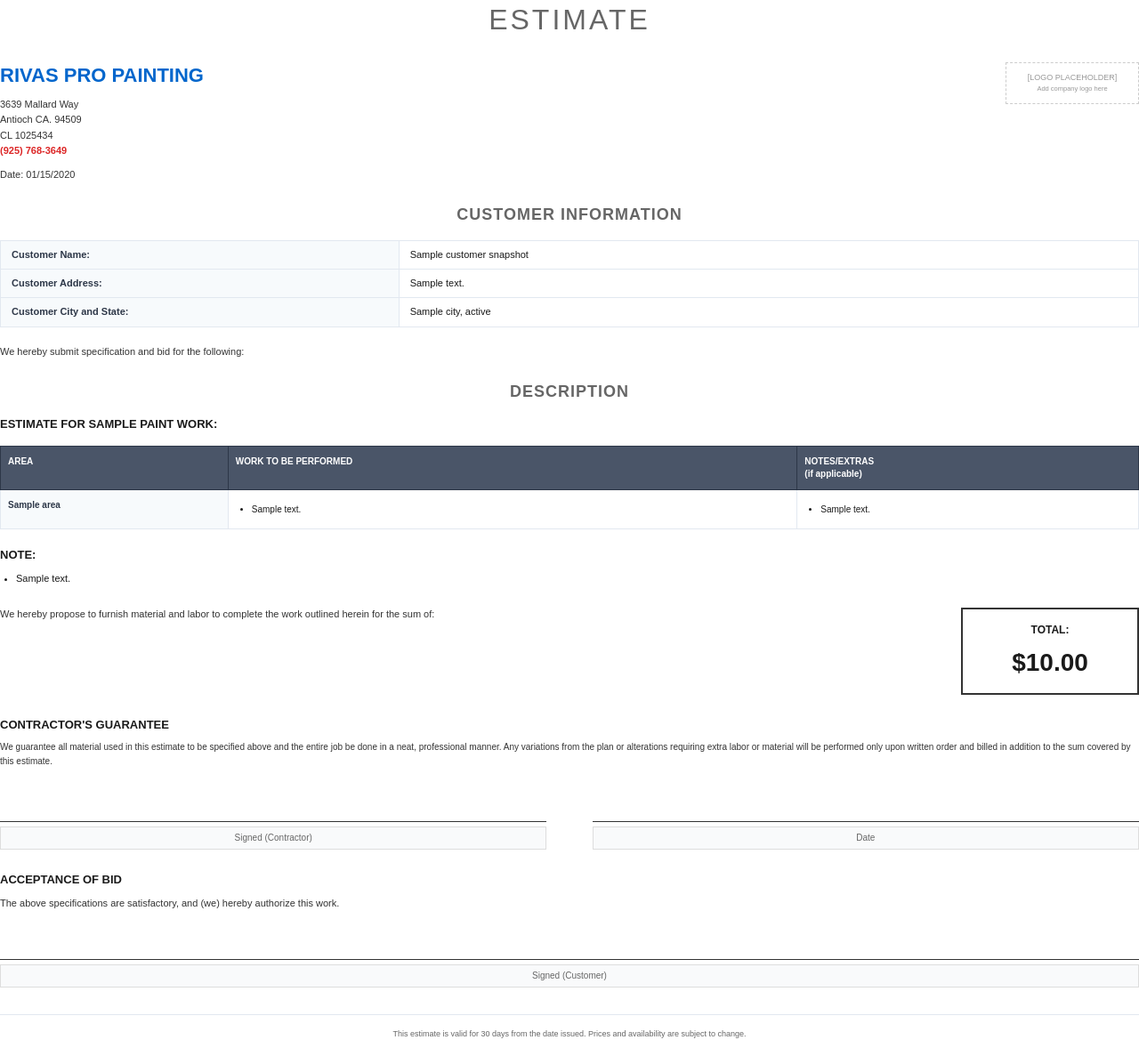
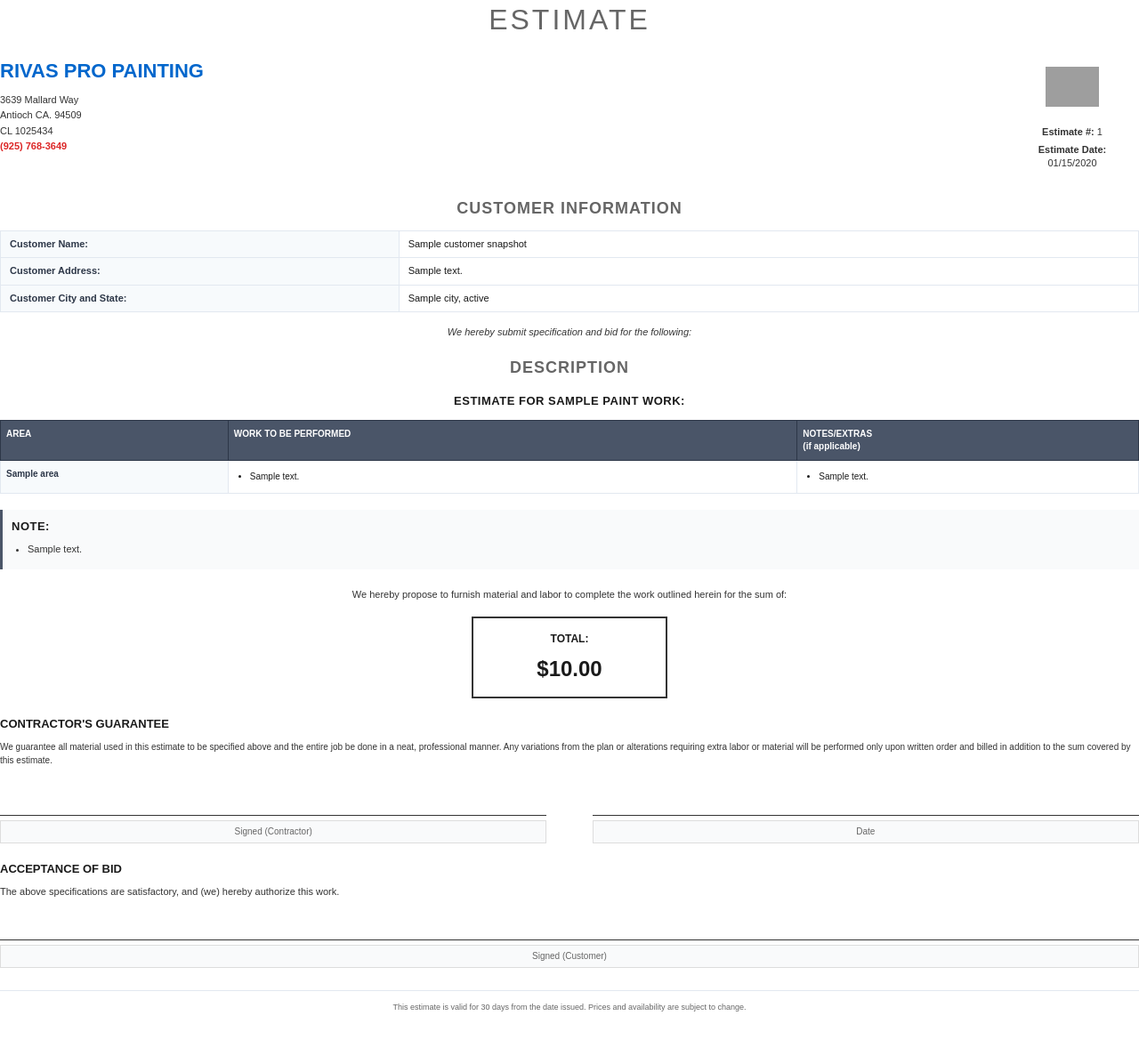
Before and after one commit to Dieg0raf/painting-saas, a Python web app: template backend/templates/estimate_pdf.html in a window 1280 px wide. Shown: the whole page at 89% size. After the commit the page ends 1137 px from the top, so only its background shows below. Run offline with Jinja, Linux system fonts and the light colour scheme; the template is opened without the code that fills it: most values are stand-ins (such as "Sample title", 1, 10 or a date in 2020); grey boxes are pictures that could not be loaded.

Commit message:
edit template and fix up form issues

```diff
--- a/backend/routes/estimates.py
+++ b/backend/routes/estimates.py
@@ -310,7 +310,6 @@ def update_estimate(estimate_id):
         estimate = Estimate.query.filter_by(id=estimate_id, company_id=user.company_id).first()
         if not estimate:
             logger.error(f"Estimate not found")
-            return jsonify({"error": "Estimate not found"}), 404
 
         # Update basic estimate fields
         if 'name' in data:
@@ -476,6 +475,11 @@ def generate_pdf(estimate_id):
             logger.error(f"Estimate not found")
             return jsonify({"error": "Estimate not found"}), 404
 
+        print("Estimate: ", estimate)
+        print("Estimate notes: ", estimate.notes)
+        # print("Estimate notes: ", estimate.description.items[1].notes_extras)
+
+
         # Render HTML template with estimate data
         html_content = render_template('estimate_pdf.html', estimate=estimate)
 
--- a/backend/templates/estimate_pdf.html
+++ b/backend/templates/estimate_pdf.html
@@ -6,7 +6,7 @@
     <title>Estimate #{{ estimate.id }} - Rivas Pro Painting</title>
     <style>
         @page {
-            margin: 1.5cm 2cm;
+            margin: 1.2cm 1.8cm;
             size: letter;
         }
         * {
@@ -24,7 +24,7 @@
 
         /* Header */
         .header {
-            margin-bottom: 20px;
+            margin-bottom: 18px;
         }
         .estimate-title {
             text-align: center;
@@ -32,13 +32,13 @@
             font-weight: 300;
             letter-spacing: 3px;
             color: #666;
-            margin-bottom: 25px;
+            margin-bottom: 20px;
         }
         .header-content {
             display: flex;
             justify-content: space-between;
             align-items: flex-start;
-            margin-bottom: 15px;
+            margin-bottom: 12px;
         }
         .company-info {
             flex: 1;
@@ -62,7 +62,6 @@
             width: 150px;
             text-align: center;
             padding: 10px;
-            border: 1px dashed #ccc;
             font-size: 9px;
             color: #999;
         }
@@ -71,6 +70,19 @@
             margin-top: 10px;
             color: #333;
         }
+        .estimate-info {
+            margin-top: 10px;
+            display: flex;
+            flex-direction: column;
+            gap: 4px;
+        }
+        .estimate-info-item {
+            font-size: 11px;
+            color: #333;
+        }
+        .estimate-info-label {
+            font-weight: bold;
+        }
 
         /* Customer Information */
         .section-title {
@@ -78,26 +90,26 @@
             font-size: 18px;
             font-weight: 600;
             color: #666;
-            margin: 25px 0 15px 0;
+            margin: 20px 0 12px 0;
             text-transform: uppercase;
             letter-spacing: 1px;
         }
         .customer-table {
             width: 100%;
             border-collapse: collapse;
-            margin-bottom: 20px;
+            margin-bottom: 15px;
         }
         .customer-table th {
             background-color: #4a5568;
             color: white;
-            padding: 8px 12px;
+            padding: 7px 10px;
             text-align: left;
             font-weight: 600;
             font-size: 11px;
             border: 1px solid #2d3748;
         }
         .customer-table td {
-            padding: 8px 12px;
+            padding: 7px 10px;
             border: 1px solid #e2e8f0;
             background-color: #ffffff;
             font-size: 11px;
@@ -112,28 +124,33 @@
         /* Description Section */
         .proposal-statement {
             font-size: 11px;
-            margin-bottom: 10px;
+            margin-bottom: 12px;
             color: #333;
+            text-align: center;
+            font-style: italic;
         }
         .work-type-heading {
             font-size: 13px;
             font-weight: 600;
-            margin: 15px 0 8px 0;
+            margin: 15px 0 10px 0;
             color: #1a1a1a;
             text-transform: uppercase;
+            text-align: center;
+            letter-spacing: 0.5px;
         }
 
         /* Work Table */
         .work-table {
             width: 100%;
             border-collapse: collapse;
-            margin: 15px 0;
+            margin: 12px 0;
             page-break-inside: avoid;
+            border: 1px solid #e2e8f0;
         }
         .work-table th {
             background-color: #4a5568;
             color: white;
-            padding: 10px 8px;
+            padding: 8px 6px;
             text-align: left;
             font-weight: 600;
             font-size: 10px;
@@ -150,7 +167,7 @@
             width: 30%;
         }
         .work-table td {
-            padding: 10px 8px;
+            padding: 8px 6px;
             border: 1px solid #e2e8f0;
             background-color: #ffffff;
             font-size: 10px;
@@ -166,20 +183,25 @@
             padding-left: 18px;
         }
         .work-list li {
-            margin: 4px 0;
-            line-height: 1.5;
+            margin: 3px 0;
+            line-height: 1.4;
         }
 
         /* Notes Section */
         .notes-section {
-            margin: 20px 0;
+            margin: 18px 0;
             page-break-inside: avoid;
+            padding: 10px;
+            background-color: #f9fafb;
+            border-left: 3px solid #4a5568;
         }
         .notes-title {
             font-size: 13px;
             font-weight: bold;
             margin-bottom: 8px;
             color: #1a1a1a;
+            text-transform: uppercase;
+            letter-spacing: 0.5px;
         }
         .notes-list {
             margin: 0;
@@ -188,27 +210,31 @@
         .notes-list li {
             margin: 5px 0;
             line-height: 1.5;
+            color: #333;
         }
 
         /* Total Section */
         .total-section {
-            margin: 25px 0;
+            margin: 20px 0;
             page-break-inside: avoid;
+            page-break-after: avoid;
         }
         .total-container {
             display: flex;
-            justify-content: space-between;
-            align-items: flex-start;
-            margin-bottom: 20px;
+            flex-direction: column;
+            align-items: center;
+            margin-bottom: 15px;
         }
         .proposal-text {
-            flex: 1;
             font-size: 11px;
             color: #333;
-            padding-right: 20px;
+            margin-bottom: 15px;
+            text-align: center;
+            line-height: 1.6;
+            max-width: 600px;
         }
         .total-box {
-            width: 200px;
+            width: 220px;
             border: 2px solid #333;
             padding: 15px;
             text-align: center;
@@ -221,14 +247,14 @@
             color: #1a1a1a;
         }
         .total-amount {
-            font-size: 28px;
+            font-size: 24px;
             font-weight: bold;
             color: #1a1a1a;
         }
 
         /* Guarantee Section */
         .guarantee-section {
-            margin: 25px 0;
+            margin: 20px 0;
             page-break-inside: avoid;
         }
         .guarantee-title {
@@ -240,13 +266,13 @@
         }
         .guarantee-text {
             font-size: 10px;
-            line-height: 1.6;
+            line-height: 1.5;
             color: #333;
         }
 
         /* Signature Section */
         .signature-section {
-            margin: 30px 0 20px 0;
+            margin: 25px 0 15px 0;
             page-break-inside: avoid;
         }
         .signature-row {
@@ -260,7 +286,7 @@
         .signature-line {
             border-bottom: 1px solid #333;
             margin-bottom: 5px;
-            height: 40px;
+            height: 35px;
         }
         .signature-label {
             border: 1px solid #ddd;
@@ -271,7 +297,7 @@
             color: #666;
         }
         .acceptance-section {
-            margin: 25px 0;
+            margin: 20px 0;
         }
         .acceptance-title {
             font-size: 13px;
@@ -282,9 +308,9 @@
         }
         .acceptance-text {
             font-size: 11px;
-            line-height: 1.6;
+            line-height: 1.5;
             color: #333;
-            margin-bottom: 15px;
+            margin-bottom: 12px;
         }
         .customer-signature {
             width: 100%;
@@ -293,8 +319,8 @@
 
         /* Footer */
         .footer {
-            margin-top: 30px;
-            padding-top: 15px;
+            margin-top: 25px;
+            padding-top: 12px;
             border-top: 1px solid #e2e8f0;
             font-size: 9px;
             color: #666;
@@ -315,13 +341,17 @@
                     CL 1025434<br>
                     <span class="company-phone">(925) 768-3649</span>
                 </div>
-                <div class="estimate-date">
-                    Date: {{ estimate.created_at.strftime('%m/%d/%Y') if estimate.created_at else '' }}
-                </div>
             </div>
             <div class="logo-area">
-                [LOGO PLACEHOLDER]<br>
-                <small>Add company logo here</small>
+                <img src="https://cdn.pixabay.com/photo/2022/04/07/04/48/calligraphy-7116788_960_720.png" alt="Company Logo" style="max-width: 130px; max-height: 45px; margin-bottom: 8px;"><br>
+                <div class="estimate-info">
+                    <div class="estimate-info-item">
+                        <span class="estimate-info-label">Estimate #:</span> {{ estimate.id }}
+                    </div>
+                    <div class="estimate-info-item">
+                        <span class="estimate-info-label">Estimate Date:</span> {{ estimate.created_at.strftime('%m/%d/%Y') if estimate.created_at else '' }}
+                    </div>
+                </div>
             </div>
         </div>
     </div>
@@ -344,18 +374,17 @@
     </table>
 
     <!-- Description -->
+    {% if estimate.description and estimate.description.items and estimate.description.items|length > 0 %}
     <div class="proposal-statement">
         We hereby submit specification and bid for the following:
     </div>
 
     <div class="section-title">Description</div>
 
-    {% if estimate.description %}
     <div class="work-type-heading">
         Estimate for {% if estimate.description.work_types %}{{ estimate.description.work_types[0].upper() }}{% if estimate.description.work_types|length > 1 %} / {{ estimate.description.work_types[1].upper() }}{% endif %}{% else %}INTERIOR{% endif %} Paint Work:
     </div>
 
-    {% if estimate.description.items %}
     <table class="work-table">
         <thead>
             <tr>
@@ -380,14 +409,12 @@
                     {% endif %}
                 </td>
                 <td>
-                    {% if item.notes_extras %}
+                    {% if item.notes_extras and item.notes_extras|length > 0 %}
                     <ul class="work-list">
                         {% for note in item.notes_extras %}
                         <li>{{ note }}</li>
                         {% endfor %}
                     </ul>
-                    {% else %}
-                    <span style="color: #999;">—</span>
                     {% endif %}
                 </td>
             </tr>
@@ -395,12 +422,9 @@
         </tbody>
     </table>
     {% endif %}
-    {% endif %}
 
     <!-- Additional Items/Notes -->
-    {% if estimate.description and estimate.description.items %}
-    {% set has_additional_items = estimate.description.items|selectattr('work_details', 'equalto', [])|list %}
-    {% if estimate.notes or (estimate.description.items|selectattr('work_details')|list|length > estimate.description.items|length) %}
+    {% if estimate.notes and estimate.notes|length > 0 %}
     <div class="notes-section">
         <div class="notes-title">NOTE:</div>
         <ul class="notes-list">
@@ -409,7 +433,6 @@
             {% endfor %}
         </ul>
     </div>
-    {% endif %}
     {% endif %}
 
     <!-- Total -->
--- a/frontend/src/components/Estimates/View/ViewEstimateClient.tsx
+++ b/frontend/src/components/Estimates/View/ViewEstimateClient.tsx
@@ -18,6 +18,11 @@ export function ViewEstimateClient({ id }: ViewEstimateClientProps) {
   const { mutate: exportPDF, isPending: isExportingPDF } = useExportPDF();
   const router = useRouter();
 
+  console.log("Estimate: ", estimate);
+  console.log(
+    "Estimate notes: ",
+    estimate?.description?.items[1]?.notes_extras
+  );
   if (isLoading) {
     return (
       <div className="flex items-center justify-center py-12">
```
Also changed, not shown: 1 other file.
